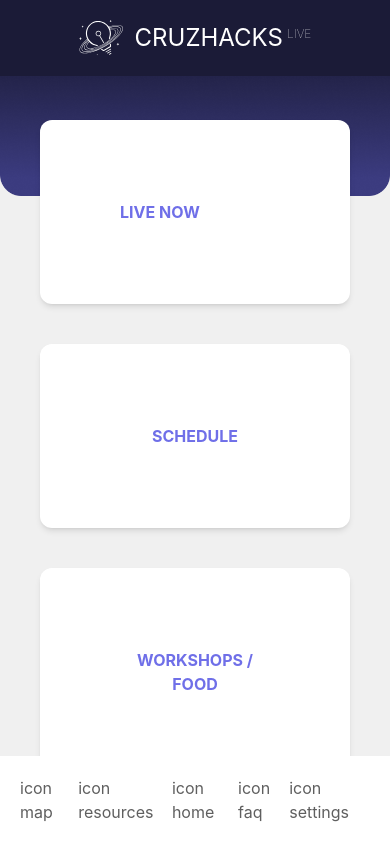
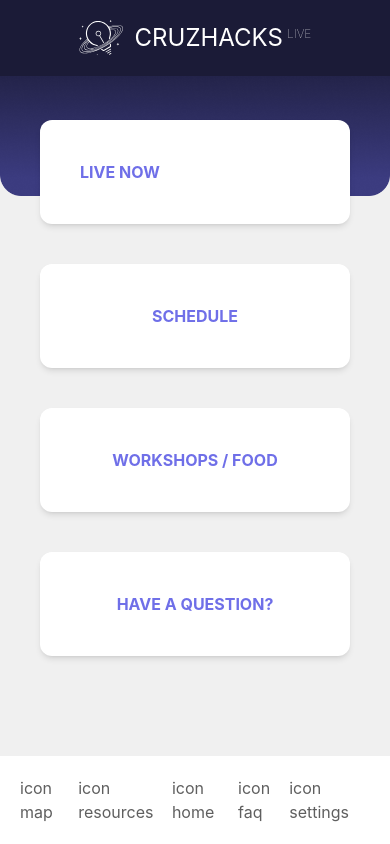
Before and after one commit to CruzHacks/cruzhacks-2023-live-site, a React (Vite) app: page / in a window 390 px wide. Shown: the top 844 px of the page. Built offline with nearby package versions, Linux system fonts and the light colour scheme.

Commit message:
Card styling fixes

```diff
--- a/src/components/BackgroundHeader.tsx
+++ b/src/components/BackgroundHeader.tsx
@@ -9,7 +9,7 @@ const BackgroundHeader = () => {
 
   return (
     <img
-      className='absolute transition-top top-10 md:top-0 lg:-top-50 left-0 -z-10 w-screen'
+      className='absolute transition-top top-10 md:top-0 lg:-top-50 left-0 -z-10 w-screen overflow-hidden'
       alt={"Page Background Header"}
       src={page === "/" ? BackgroundHeaderHome : BackgroundHeaderHome}
     />
--- a/src/components/Card.tsx
+++ b/src/components/Card.tsx
@@ -6,7 +6,9 @@ interface CardProps {
 
 const Card: React.FC<CardProps> = ({ children }) => {
   return (
-    <div className='rounded-xl bg-white p-20 lg:p-50 shadow-md'>{children}</div>
+    <div className='p-10 md:p-20 lg:p-50 rounded-xl bg-white shadow-md'>
+      {children}
+    </div>
   )
 }
 
```
